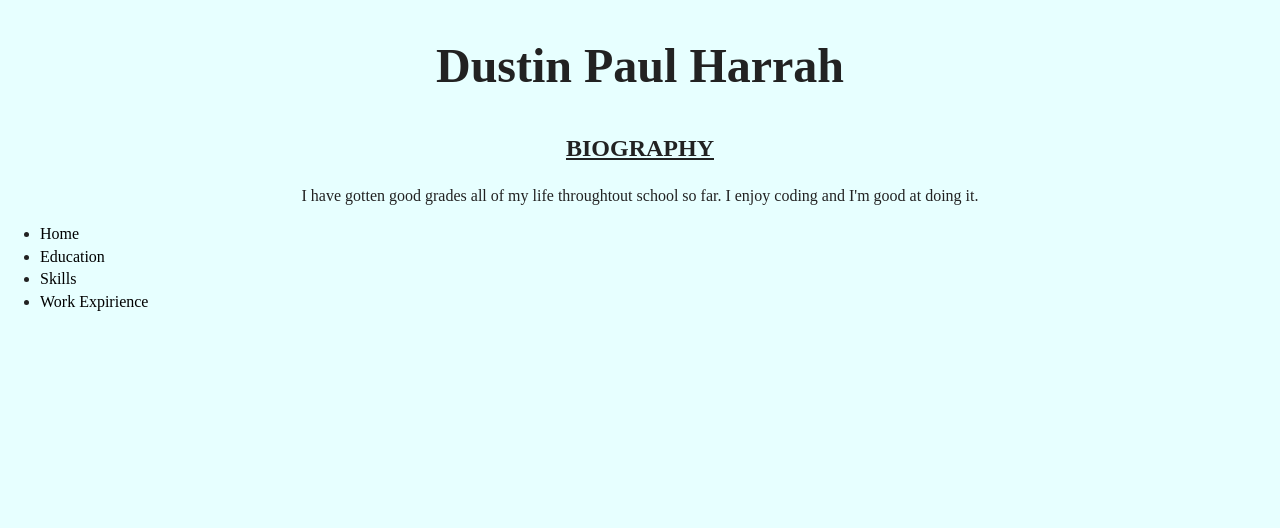
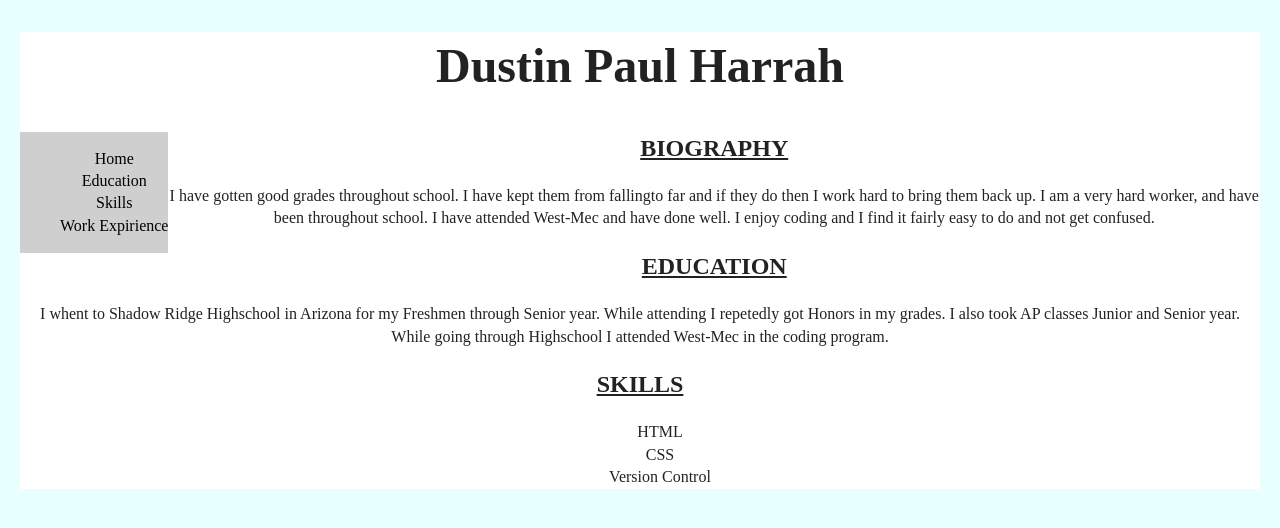
Before and after one commit to DHarrah027/Dustin-Harrah-Resume, a plain HTML site: page index.html in a window 1280 px wide. Drawn offline with nearby package versions, Linux system fonts and the light colour scheme.

Commit message:
Bio, Education, Skills, and Nav
I added more of the bio, education, and skills. I also fixed the nav.

```diff
--- a/Work_Expirience.html
+++ b/Work_Expirience.html
@@ -0,0 +1,26 @@
+<!DOCTYPE html>
+<!--[if lt IE 7]>      <html class="no-js lt-ie9 lt-ie8 lt-ie7"> <![endif]-->
+<!--[if IE 7]>         <html class="no-js lt-ie9 lt-ie8"> <![endif]-->
+<!--[if IE 8]>         <html class="no-js lt-ie9"> <![endif]-->
+<!--[if gt IE 8]><!-->
+<html class="no-js">
+<!--<![endif]-->
+
+<head>
+    <meta charset="utf-8">
+    <meta http-equiv="X-UA-Compatible" content="IE=edge">
+    <title></title>
+    <meta name="description" content="">
+    <meta name="viewport" content="width=device-width, initial-scale=1">
+    <link rel="stylesheet" href="">
+</head>
+
+<body>
+    <!--[if lt IE 7]>
+            <p class="browsehappy">You are using an <strong>outdated</strong> browser. Please <a href="#">upgrade your browser</a> to improve your experience.</p>
+        <![endif]-->
+
+    <script src="" async defer></script>
+</body>
+
+</html>
--- a/css/main.css
+++ b/css/main.css
@@ -17,6 +17,12 @@ html {
     line-height: 1.4;
 }
 
+body {
+    background-color: white;
+    margin-left: 20px;
+    margin-right: 20px;
+}
+
 header h1 {
     text-align: center;
     font-size: 3em;
@@ -29,6 +35,17 @@ body h2 {
 
 body p {
     text-align: center;
+}
+
+body ul {
+    text-align: center;
+    list-style-type: none;
+}
+
+
+nav {
+    background-color: rgb(207, 207, 207);
+    float: left;
 }
 
 nav>ul>li>a {
--- a/index.html
+++ b/index.html
@@ -23,16 +23,6 @@
   <!--[if lte IE 9]>
     <p class="browserupgrade">You are using an <strong>outdated</strong> browser. Please <a href="https://browsehappy.com/">upgrade your browser</a> to improve your experience and security.</p>
   <![endif]-->
-
-  <!-- Add your site or application content here -->
-  <p>
-    <h2>BIOGRAPHY</h2>
-  </p>
-  <!--Come back and write up the bio. First Brain storm it.-->
-  <p>
-    I have gotten good grades all of my life throughtout school so far. I enjoy coding and I'm good at doing it.
-  </p>
-
   <nav>
     <ul>
       <li><a href="index.html">Home</a></li>
@@ -42,17 +32,51 @@
     </ul>
   </nav>
 
-  <script src="js/vendor/modernizr-3.6.0.min.js"></script>
+  <!-- Add your site or application content here -->
+  <p>
+    <h2>BIOGRAPHY</h2>
+  </p>
+  <!--Come back and write up the bio. First Brain storm it.-->
+  <p>
+    I have gotten good grades throughout school. I have kept them from fallingto far and if they do then I work hard
+    to
+    bring them back up. I am a very hard worker, and have been throughout school. I have attended West-Mec and have
+    done well. I enjoy coding and I find it fairly easy to do and not get confused.
+  </p>
+
+  <p>
+    <h2>EDUCATION</h2>
+  </p>
+
+  <p>
+    I whent to Shadow Ridge Highschool in Arizona for my Freshmen through Senior year. While attending I repetedly got
+    Honors in my grades. I also took AP classes Junior and Senior year. While going through Highschool I attended
+    West-Mec in the coding program.
+  </p>
+
+  <p>
+    <h2>SKILLS</h2>
+  </p>
+  <p>
+    <ul>
+
+      <li>HTML</li>
+      <li>CSS</li>
+      <li>Version Control</li>
+    </ul>
+  </p>
+  <!-- I don't know what the stuff commented out below does it is just in here. -->
+  <!-- <script src="js/vendor/modernizr-3.6.0.min.js"></script>
   <script src="https://code.jquery.com/jquery-3.3.1.min.js" integrity="sha256-FgpCb/KJQlLNfOu91ta32o/NMZxltwRo8QtmkMRdAu8="
     crossorigin="anonymous"></script>
   <script>
     window.jQuery || document.write('<script src="js/vendor/jquery-3.3.1.min.js"><\/script>')
   </script>
   <script src="js/plugins.js"></script>
-  <script src="js/main.js"></script>
+  <script src="js/main.js"></script> -->
 
   <!-- Google Analytics: change UA-XXXXX-Y to be your site's ID. -->
-  <script>
+  <!-- <script>
     window.ga = function () {
       ga.q.push(arguments)
     };
@@ -61,7 +85,7 @@
     ga('create', 'UA-XXXXX-Y', 'auto');
     ga('send', 'pageview')
   </script>
-  <script src="https://www.google-analytics.com/analytics.js" async defer></script>
+  <script src="https://www.google-analytics.com/analytics.js" async defer></script> -->
 </body>
 
 </html>
```
